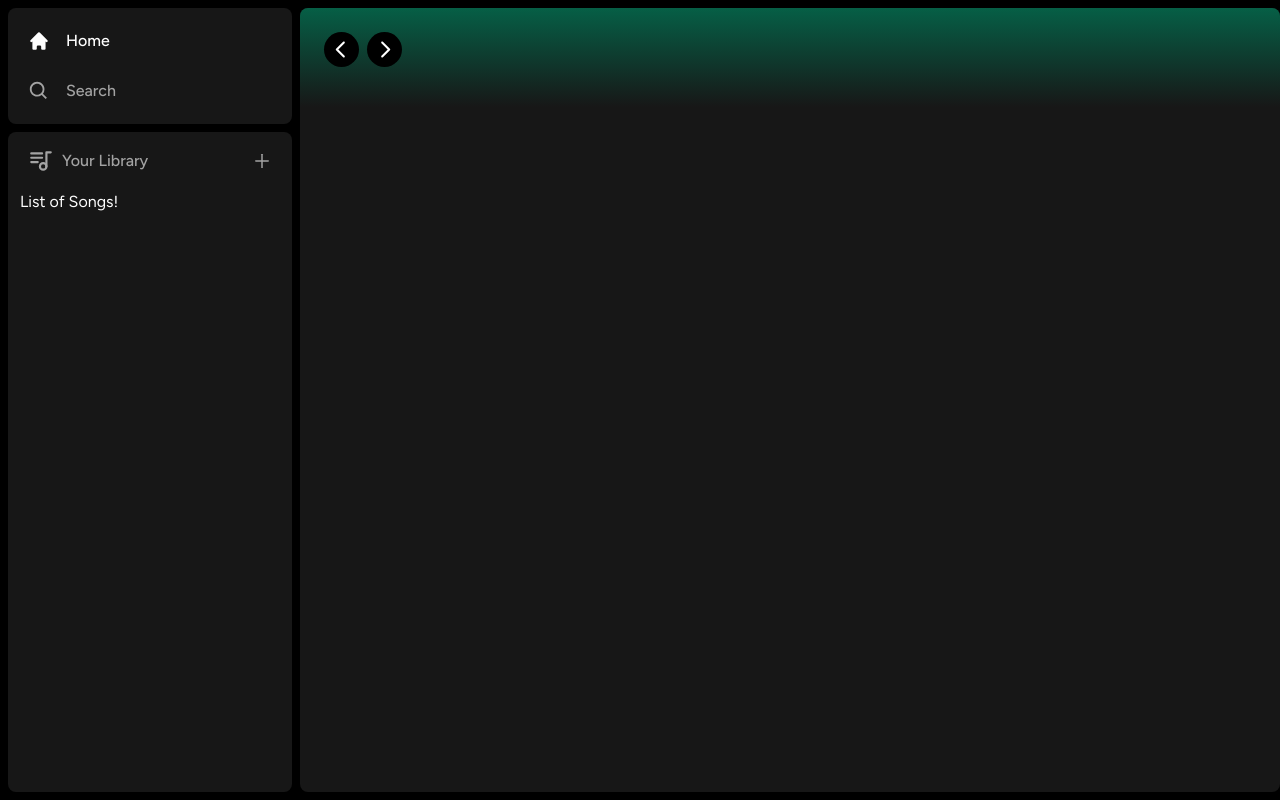
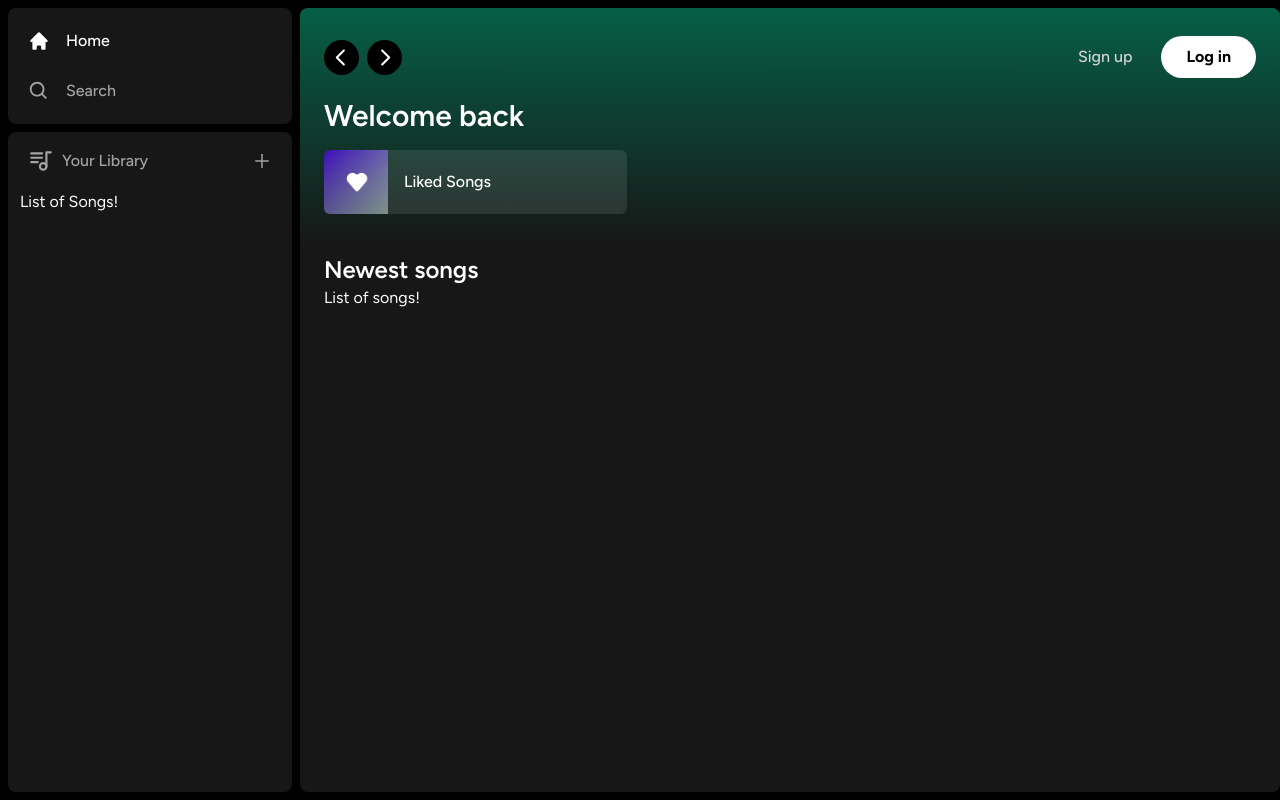
Before and after one commit to BrevenBennett/spotify-clone, a Next.js app: page / in a window 1280 px wide. Built offline with nearby package versions, Linux system fonts and the light colour scheme.

Commit message:
layout completed

```diff
--- a/app/(site)/page.tsx
+++ b/app/(site)/page.tsx
@@ -1,11 +1,33 @@
 import Header from "@/components/Header";
+import ListItem from "@/components/ListItem";
 
 export default function Home() {
   return (
     <div className="bg-neutral-900 rounded-lg h-full w-full overflow-hidden overflow-y-auto">
       <Header>
-        Header
+        <div className="mb-2">
+          <h1 className="text-white text-3xl font-semibold">
+            Welcome back
+          </h1>
+          <div className="grid grid-cols-1 sm:grid-cols-2 xl:grid-cols-3 2xl:grid-cols-4 gap-3 mt-4">
+            <ListItem
+              image="/images/liked.png"
+              name="Liked Songs"
+              href="liked"
+            />
+          </div>
+        </div>
       </Header>
+      <div className="mt-2 mb-7 px-6">
+        <div className="flex justify-between items-center">
+          <h1 className="text-white text-2xl font-semibold">
+            Newest songs
+          </h1>
+        </div>
+        <div>
+          List of songs!
+        </div>
+      </div>
     </div>
   )
 }
--- /dev/null
+++ b/components/Button.tsx
@@ -0,0 +1,32 @@
+import { forwardRef } from "react";
+import { twMerge } from "tailwind-merge";
+
+interface ButtonProps
+    extends React.ButtonHTMLAttributes<HTMLButtonElement> {}
+
+const Button = forwardRef<HTMLButtonElement, ButtonProps>(({
+    className,
+    children,
+    disabled,
+    type = "button",
+    ...props
+}, ref) => {
+    return (
+        <button
+            type={type}
+            className={twMerge(`w-full rounded-full bg-green-500 border border-transparent px-3 py-3 disabled:cursor-not-allowed disabled:opacity-50 text-black font-bold hover:opacity-75 transition
+            `,
+            className
+            )}
+            disabled={disabled}
+            ref={ref}
+            {...props}
+        >
+            {children}
+        </button>
+    )
+})
+
+Button.displayName = "Button";
+
+export default Button;
--- a/components/Header.tsx
+++ b/components/Header.tsx
@@ -3,6 +3,9 @@
 import { useRouter } from "next/navigation";
 import { twMerge } from "tailwind-merge";
 import { RxCaretLeft, RxCaretRight } from "react-icons/rx";
+import { HiHome } from "react-icons/hi";
+import { BiSearch } from "react-icons/bi";
+import Button from "./Button";
 
 interface HeaderProps {
   children: React.ReactNode;
@@ -25,14 +28,46 @@
     >
       <div className="w-full mb-4 flex items-center justify-between">
         <div className="hidden md:flex gap-x-2 items-center">
-          <button onClick={() => router.back()} className="rounded-full bg-black flex items-center justify-center hover:opacity-75 transition">
+          <button
+            onClick={() => router.back()}
+            className="rounded-full bg-black flex items-center justify-center hover:opacity-75 transition"
+          >
             <RxCaretLeft className="text-white" size={35} />
           </button>
-          <button onClick={() => router.forward()} className="rounded-full bg-black flex items-center justify-center hover:opacity-75 transition">
+          <button
+            onClick={() => router.forward()}
+            className="rounded-full bg-black flex items-center justify-center hover:opacity-75 transition"
+          >
             <RxCaretRight className="text-white" size={35} />
           </button>
         </div>
+        <div className="flex md:hidden gap-x-2 items-center">
+          <button className="rounded-full p-2 bg-white flex items-center justify-center hover:opacity-75 transition">
+            <HiHome className="text-black" size={20} />
+          </button>
+          <button className="rounded-full p-2 bg-white flex items-center justify-center hover:opacity-75 transition">
+            <BiSearch className="text-black" size={20} />
+          </button>
+        </div>
+        <div className="flex justify-between items-center gap-x-4">
+          <>
+            <div>
+              <Button
+                onClick={() => {}}
+                className="bg-transparent text-neutral-300 font-medium"
+              >
+                Sign up
+              </Button>
+            </div>
+            <div>
+              <Button onClick={() => {}} className="bg-white px-6 py-2">
+                Log in
+              </Button>
+            </div>
+          </>
+        </div>
       </div>
+      {children}
     </div>
   );
 };
--- /dev/null
+++ b/components/ListItem.tsx
@@ -0,0 +1,34 @@
+"use client";
+
+import Image from "next/image";
+import { useRouter } from "next/navigation";
+import { FaPlay } from "react-icons/fa";
+
+interface ListItemProps {
+  image: string;
+  name: string;
+  href: string;
+}
+
+const ListItem: React.FC<ListItemProps> = ({ image, name, href }) => {
+  const router = useRouter();
+
+  const onClick = () => {
+    // Add authentication before push
+    router.push(href);
+  };
+
+  return (
+    <button onClick={onClick} className="relative group flex items-center rounded-md overflow-hidden gap-x-4 bg-neutral-100/10 hover:bg-neutral-100/20 transition pr-4">
+      <div className="relative min-h-[64px] min-w-[64px]">
+        <Image className="object-cover" fill src={image} alt="Image" />
+      </div>
+      <p className="font-medium truncate py-5">{name}</p>
+      <div className="absolute transition opacity-0 rounded-full flex items-center justify-center bg-green-500 p-4 drop-shadow-md right-5 group-hover:opacity-100 hover:scale-110">
+        <FaPlay className="text-black" />
+      </div>
+    </button>
+  );
+};
+
+export default ListItem;
```
Also changed, not shown: public/images/liked.png (added).
